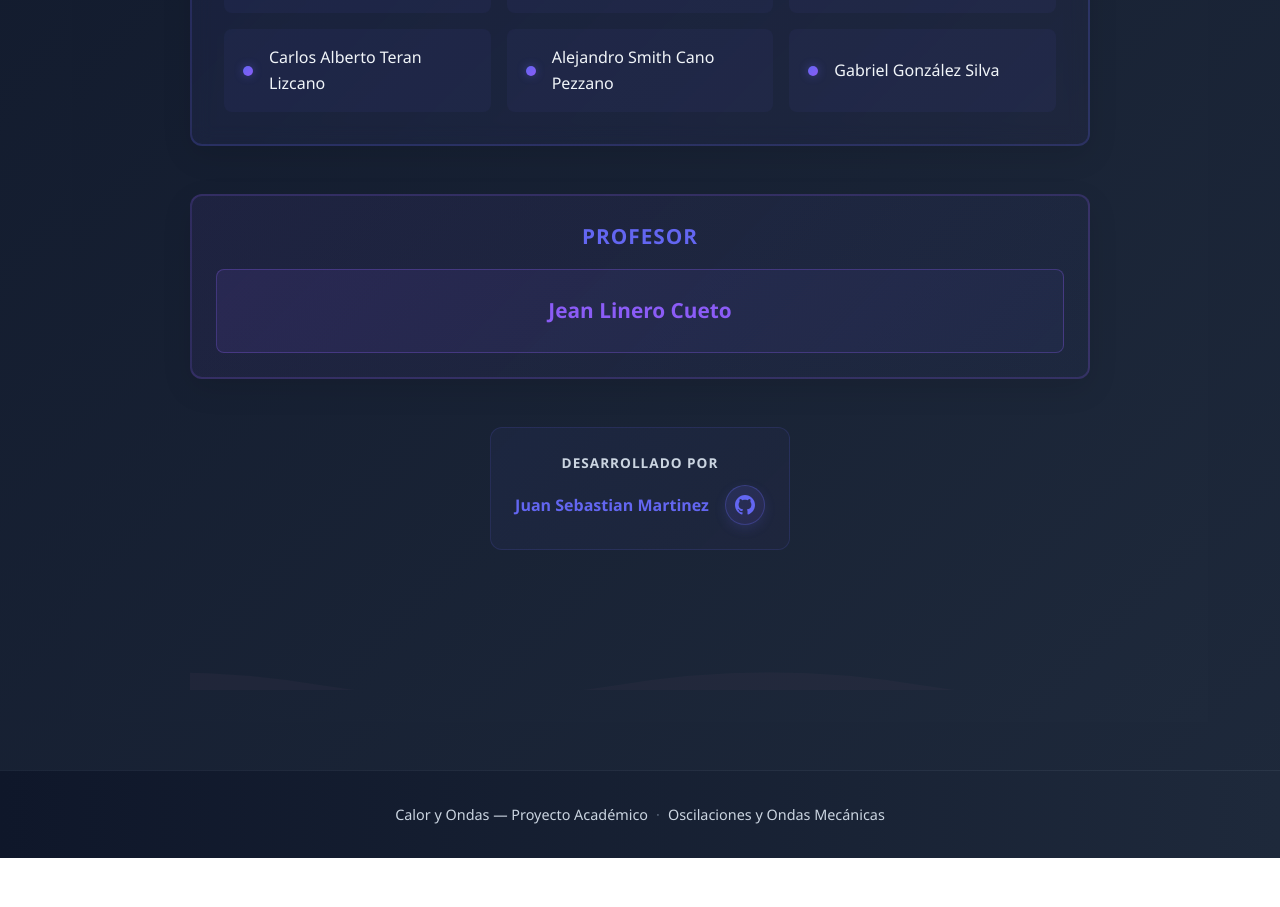
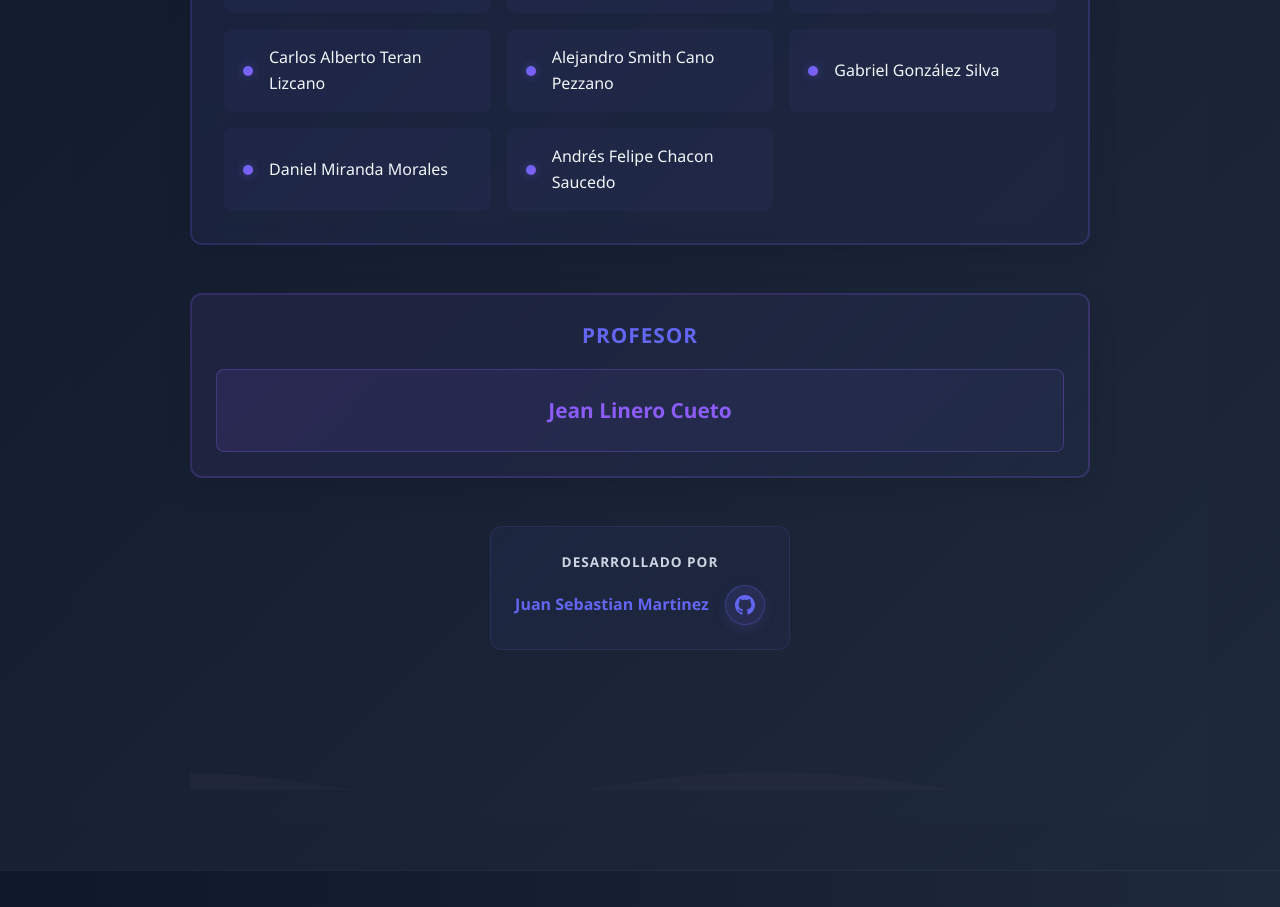
Before and after one commit to JsMartinez-dev/CalorYondas-v1, a React (Vite) app: page / in a window 1280 px wide. Shown: the part 860-1767 px from the top of the page. Before the commit the page ends 1718 px from the top, so only its background shows below. Built offline with nearby package versions, Linux system fonts and the light colour scheme; what better-react-mathjax would draw is missing.

Commit message:
add(Inicio): nuevos nomrbes

```diff
--- a/src/pages/Inicio.jsx
+++ b/src/pages/Inicio.jsx
@@ -11,7 +11,9 @@ export default function Inicio() {
     "Omar Andres Rojas Arango",
     "Carlos Alberto Teran Lizcano",
     "Alejandro Smith Cano Pezzano",
-    "Gabriel González Silva"
+    "Gabriel González Silva",
+    "Daniel Miranda Morales",
+    "Andrés Felipe Chacon Saucedo"
   ];
 
   return (
```
